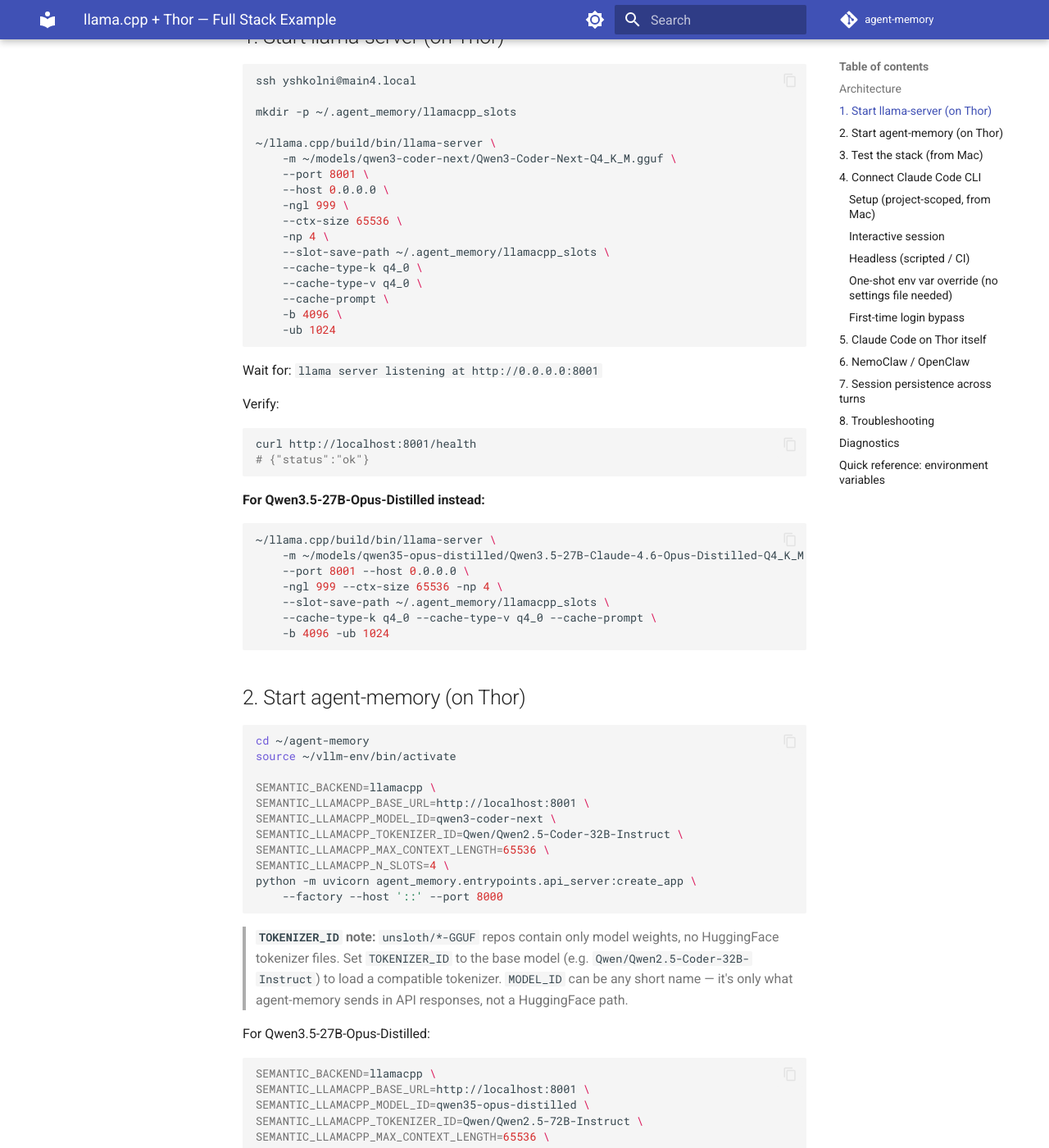
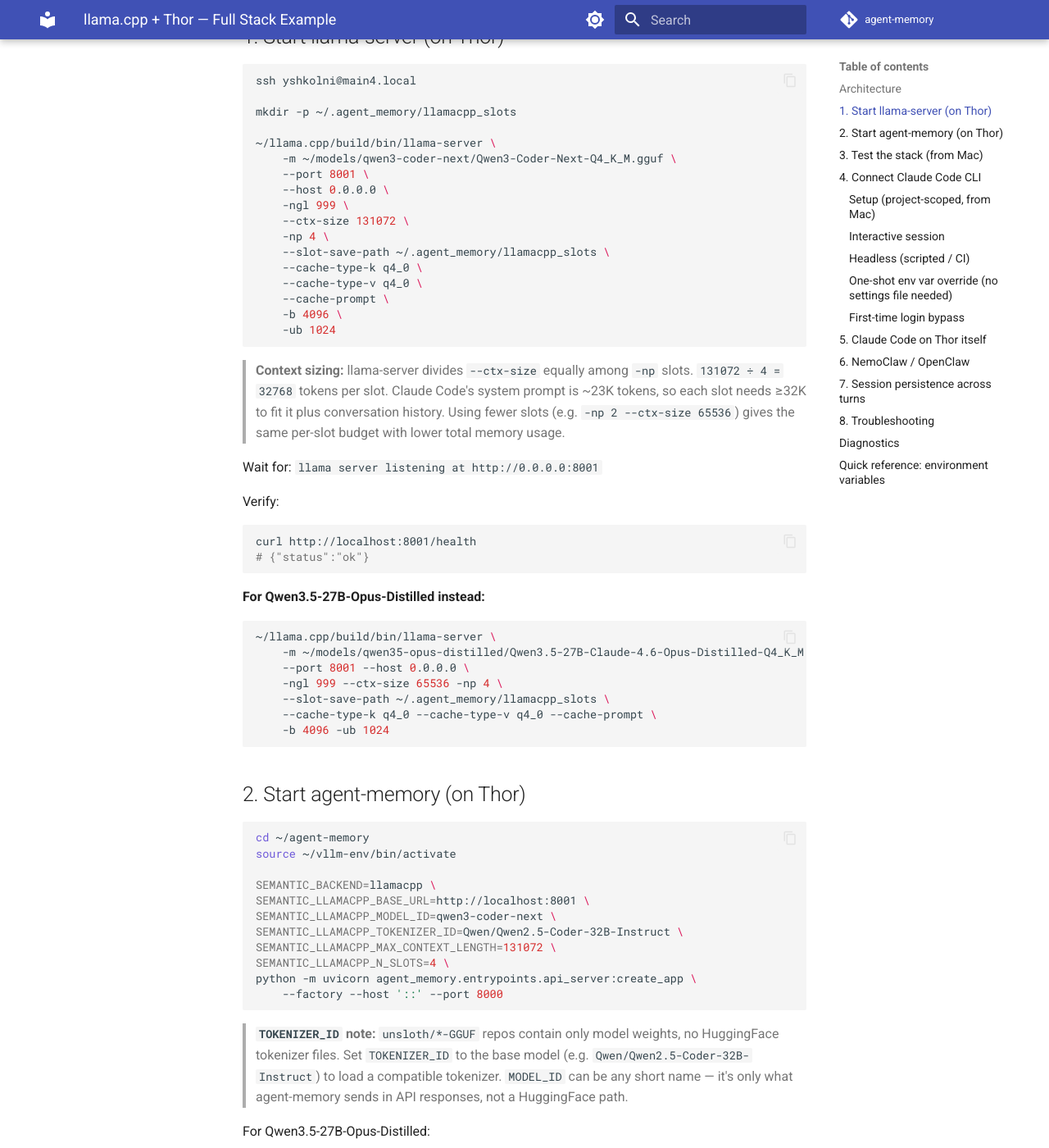
Before and after one commit to yshk-mxim/agent-memory, an MkDocs documentation site: the page built from docs/llamacpp_thor_example.md, in a window 1280 px wide and 1400 px high, scrolled down 537 px. Shown: the whole window at 82% size. Built offline with MkDocs 1.6.1 and Material for MkDocs 9.7.7, drawn with Linux system fonts in a browser that asks for light colours; comment, search, counter and statistics services are not loaded; the version menu is left out.

Commit message:
docs: increase ctx-size to 131072 for Claude Code system prompt
Claude Code sends ~23K token system prompt per turn. With -np 4 slots,
ctx-size must be at least 131072 (32768/slot) to fit it. Previous 65536
(8192/slot) caused exceed_context_size_error on every request.

Co-Authored-By: Claude Sonnet 4.6 <noreply@anthropic.com>

````diff
--- a/docs/llamacpp_thor_example.md
+++ b/docs/llamacpp_thor_example.md
@@ -27,7 +27,7 @@ mkdir -p ~/.agent_memory/llamacpp_slots
     --port 8001 \
     --host 0.0.0.0 \
     -ngl 999 \
-    --ctx-size 65536 \
+    --ctx-size 131072 \
     -np 4 \
     --slot-save-path ~/.agent_memory/llamacpp_slots \
     --cache-type-k q4_0 \
@@ -36,6 +36,12 @@ mkdir -p ~/.agent_memory/llamacpp_slots
     -b 4096 \
     -ub 1024
 ```
+
+> **Context sizing:** llama-server divides `--ctx-size` equally among `-np` slots.
+> `131072 ÷ 4 = 32768` tokens per slot. Claude Code's system prompt is ~23K tokens,
+> so each slot needs ≥32K to fit it plus conversation history.
+> Using fewer slots (e.g. `-np 2 --ctx-size 65536`) gives the same per-slot budget
+> with lower total memory usage.
 
 Wait for: `llama server listening at http://0.0.0.0:8001`
 
@@ -66,7 +72,7 @@ SEMANTIC_BACKEND=llamacpp \
 SEMANTIC_LLAMACPP_BASE_URL=http://localhost:8001 \
 SEMANTIC_LLAMACPP_MODEL_ID=qwen3-coder-next \
 SEMANTIC_LLAMACPP_TOKENIZER_ID=Qwen/Qwen2.5-Coder-32B-Instruct \
-SEMANTIC_LLAMACPP_MAX_CONTEXT_LENGTH=65536 \
+SEMANTIC_LLAMACPP_MAX_CONTEXT_LENGTH=131072 \
 SEMANTIC_LLAMACPP_N_SLOTS=4 \
 python -m uvicorn agent_memory.entrypoints.api_server:create_app \
     --factory --host '::' --port 8000
````
